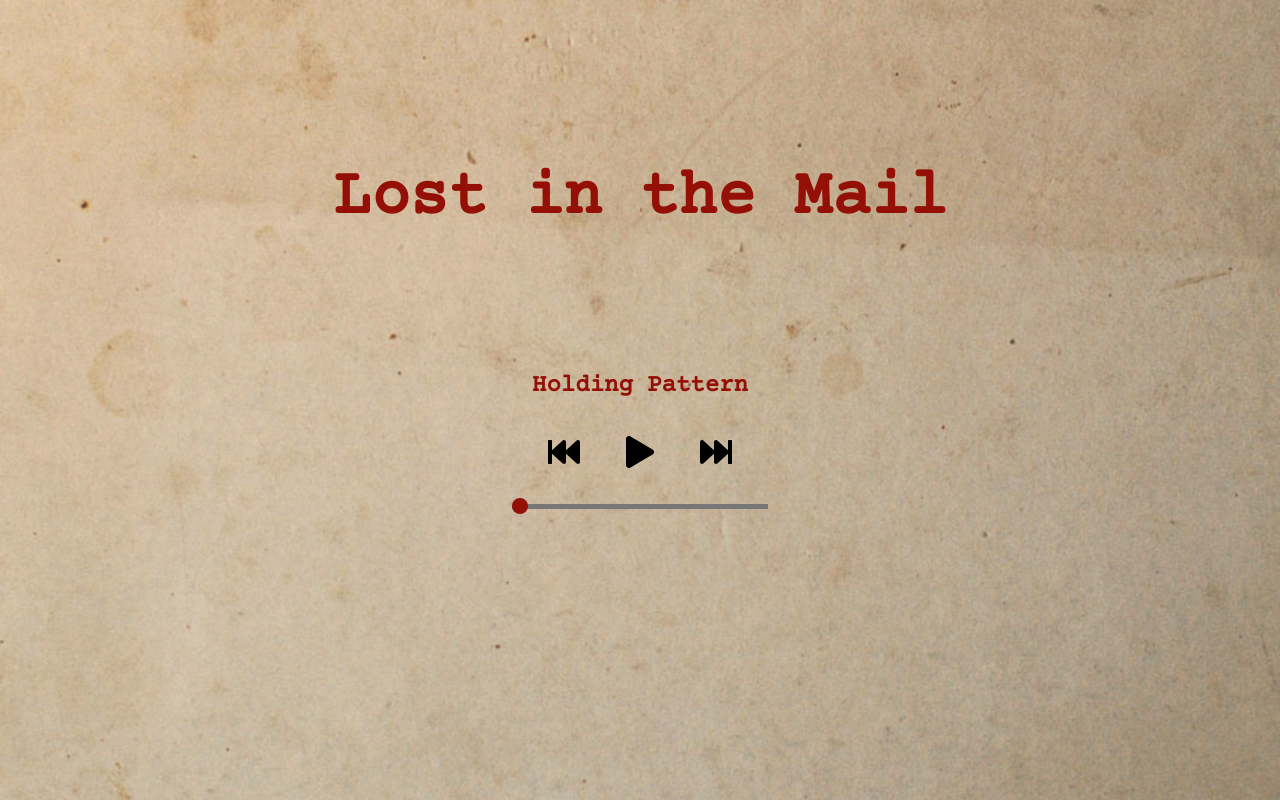
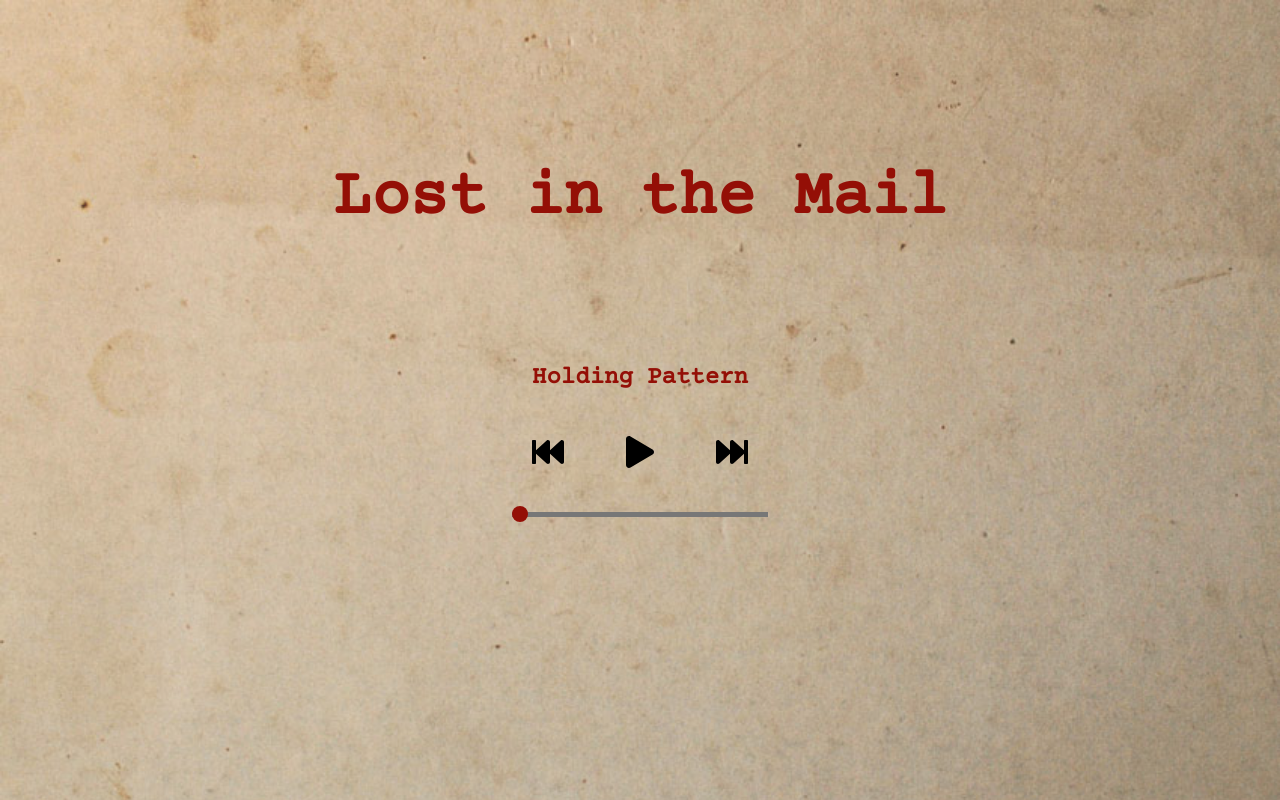
Before and after one commit to tmichaelreis/litm_website, a Next.js app: page / in a window 1280 px wide. Built offline with nearby package versions, Linux system fonts and the light colour scheme.

Commit message:
Tweak player styles

```diff
--- a/styles/AudioControls.module.css
+++ b/styles/AudioControls.module.css
@@ -4,7 +4,7 @@
 }
 
 .controlIcon {
-  margin: 1rem;
+  margin: 0.5rem;
   height: 2rem;
   width: 2rem;
 }
@@ -12,4 +12,6 @@
 .controlButton {
   background: none;
   border: none;
+  cursor: pointer;
+  margin: 1rem;
 }
--- a/styles/AudioPlayer.module.css
+++ b/styles/AudioPlayer.module.css
@@ -1,5 +1,4 @@
 .player {
-  width: 50vw;
   height: 20vh;
   display: flex;
   flex-direction: column;
```
